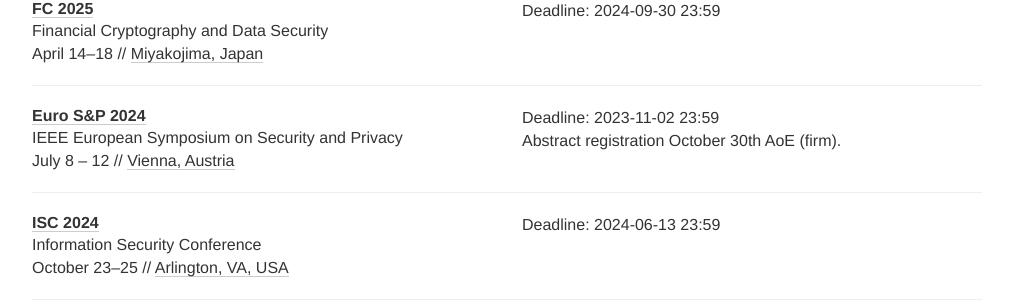
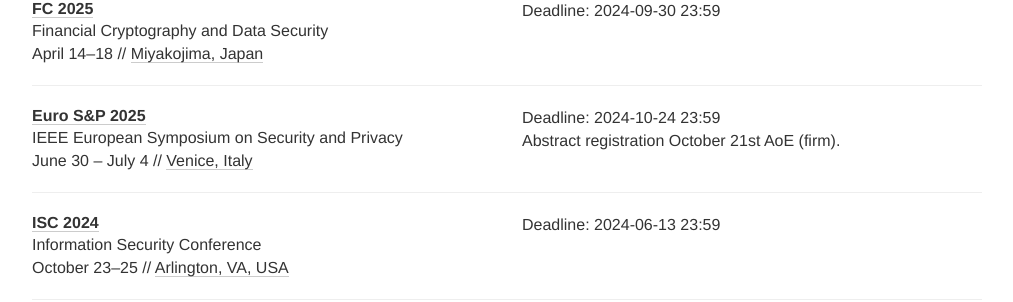
Before and after one commit to sec-deadlines/sec-deadlines.github.io, a Jekyll site: the page built from index.html, in a window 1280 px wide and 900 px high, scrolled down 2461 px. Shown: the part 153-455 px from the top of the window, without its empty margins (133-1146 px from the left). Built offline with Jekyll 4.4.1, drawn with Linux system fonts in a browser that asks for light colours; nearby versions of some CDN libraries; comment, search, counter and statistics services are not loaded.

Commit message:
Update Euro S&P

```diff
--- a/_data/conferences.yml
+++ b/_data/conferences.yml
@@ -130,12 +130,12 @@
 
 - name: Euro S&P
   description: IEEE European Symposium on Security and Privacy
-  year: 2024
-  comment: Abstract registration October 30th AoE (firm).
-  link: https://eurosp2024.ieee-security.org/
-  deadline: ["2023-11-02 23:59"]
-  date: "July 8 - 12"
-  place: Vienna, Austria
+  year: 2025
+  comment: Abstract registration October 21st AoE (firm).
+  link: https://eurosp2025.ieee-security.org/
+  deadline: ["2024-10-24 23:59"]
+  date: "June 30 - July 4"
+  place: Venice, Italy
   tags: [SEC, PRIV, CONF]
 
 - name: ISC
```
